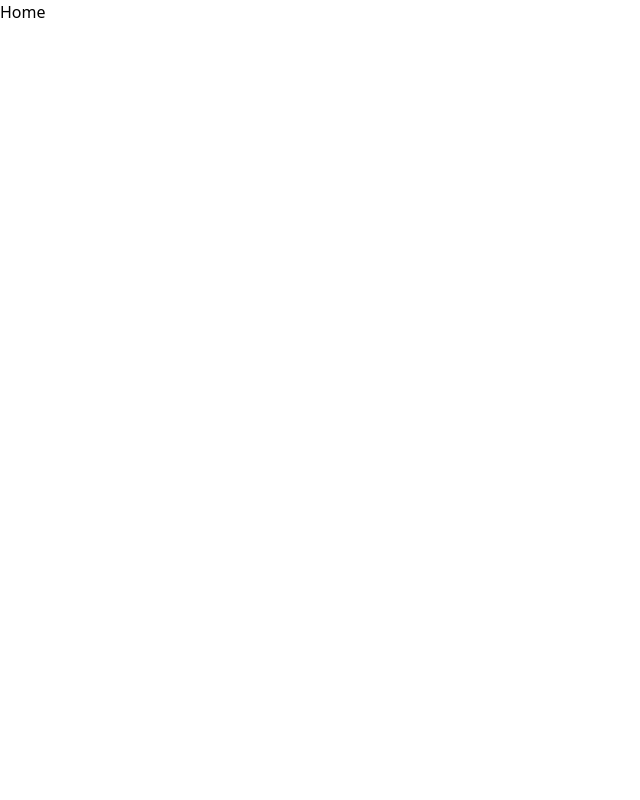
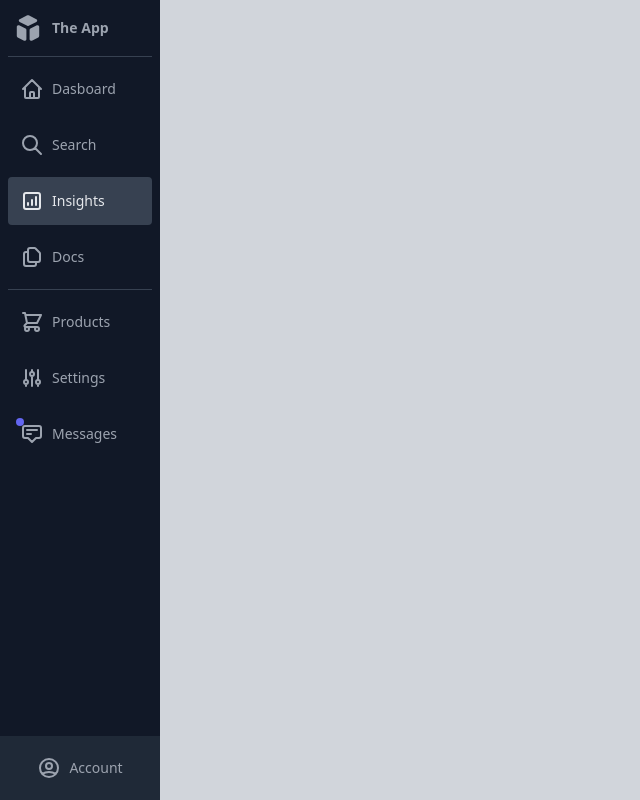
Before and after one commit to subashstanz/React-FireBase-Chat, a Next.js app: page /home in a window 1280 px wide. Shown: the whole page, without its empty margins (0-640 px from the left). Built offline with nearby package versions, Linux system fonts and the light colour scheme.

Commit message:
[WIP] Addded sidebar to the home page

```diff
--- /dev/null
+++ b/components/sideBar.tsx
@@ -0,0 +1,73 @@
+import React from "react";
+
+type Props = {};
+
+function SideBar({}: Props) {
+  return (
+    <div className="flex flex-col items-center w-40 h-full overflow-hidden text-gray-400 bg-gray-900 ">
+    <a className="flex items-center w-full px-3 mt-3" href="#">
+        <svg className="w-8 h-8 fill-current" xmlns="http://www.w3.org/2000/svg" viewBox="0 0 20 20" fill="currentColor">
+            <path d="M11 17a1 1 0 001.447.894l4-2A1 1 0 0017 15V9.236a1 1 0 00-1.447-.894l-4 2a1 1 0 00-.553.894V17zM15.211 6.276a1 1 0 000-1.788l-4.764-2.382a1 1 0 00-.894 0L4.789 4.488a1 1 0 000 1.788l4.764 2.382a1 1 0 00.894 0l4.764-2.382zM4.447 8.342A1 1 0 003 9.236V15a1 1 0 00.553.894l4 2A1 1 0 009 17v-5.764a1 1 0 00-.553-.894l-4-2z" />
+        </svg>
+        <span className="ml-2 text-sm font-bold">The App</span>
+    </a>
+    <div className="w-full px-2">
+        <div className="flex flex-col items-center w-full mt-3 border-t border-gray-700">
+            <a className="flex items-center w-full h-12 px-3 mt-2 rounded hover:bg-gray-700 hover:text-gray-300" href="#">
+                <svg className="w-6 h-6 stroke-current" xmlns="http://www.w3.org/2000/svg" fill="none" viewBox="0 0 24 24" stroke="currentColor">
+                    <path stroke-linecap="round" stroke-linejoin="round" stroke-width="2" d="M3 12l2-2m0 0l7-7 7 7M5 10v10a1 1 0 001 1h3m10-11l2 2m-2-2v10a1 1 0 01-1 1h-3m-6 0a1 1 0 001-1v-4a1 1 0 011-1h2a1 1 0 011 1v4a1 1 0 001 1m-6 0h6" />
+                </svg>
+                <span className="ml-2 text-sm font-medium">Dasboard</span>
+            </a>
+            <a className="flex items-center w-full h-12 px-3 mt-2 rounded hover:bg-gray-700 hover:text-gray-300" href="#">
+                <svg className="w-6 h-6 stroke-current" xmlns="http://www.w3.org/2000/svg" fill="none" viewBox="0 0 24 24" stroke="currentColor">
+                    <path stroke-linecap="round" stroke-linejoin="round" stroke-width="2" d="M21 21l-6-6m2-5a7 7 0 11-14 0 7 7 0 0114 0z" />
+                </svg>
+                <span className="ml-2 text-sm font-medium">Search</span>
+            </a>
+            <a className="flex items-center w-full h-12 px-3 mt-2 text-gray-200 bg-gray-700 rounded" href="#">
+                <svg className="w-6 h-6 stroke-current" xmlns="http://www.w3.org/2000/svg" fill="none" viewBox="0 0 24 24" stroke="currentColor">
+                    <path stroke-linecap="round" stroke-linejoin="round" stroke-width="2" d="M16 8v8m-4-5v5m-4-2v2m-2 4h12a2 2 0 002-2V6a2 2 0 00-2-2H6a2 2 0 00-2 2v12a2 2 0 002 2z" />
+                </svg>
+                <span className="ml-2 text-sm font-medium">Insights</span>
+            </a>
+            <a className="flex items-center w-full h-12 px-3 mt-2 rounded hover:bg-gray-700 hover:text-gray-300" href="#">
+                <svg className="w-6 h-6 stroke-current" xmlns="http://www.w3.org/2000/svg" fill="none" viewBox="0 0 24 24" stroke="currentColor">
+                    <path stroke-linecap="round" stroke-linejoin="round" stroke-width="2" d="M8 7v8a2 2 0 002 2h6M8 7V5a2 2 0 012-2h4.586a1 1 0 01.707.293l4.414 4.414a1 1 0 01.293.707V15a2 2 0 01-2 2h-2M8 7H6a2 2 0 00-2 2v10a2 2 0 002 2h8a2 2 0 002-2v-2" />
+                </svg>
+                <span className="ml-2 text-sm font-medium">Docs</span>
+            </a>
+        </div>
+        <div className="flex flex-col items-center w-full mt-2 border-t border-gray-700">
+            <a className="flex items-center w-full h-12 px-3 mt-2 rounded hover:bg-gray-700 hover:text-gray-300" href="#">
+                <svg className="w-6 h-6 stroke-current" xmlns="http://www.w3.org/2000/svg" fill="none" viewBox="0 0 24 24" stroke="currentColor">
+                    <path stroke-linecap="round" stroke-linejoin="round" stroke-width="2" d="M3 3h2l.4 2M7 13h10l4-8H5.4M7 13L5.4 5M7 13l-2.293 2.293c-.63.63-.184 1.707.707 1.707H17m0 0a2 2 0 100 4 2 2 0 000-4zm-8 2a2 2 0 11-4 0 2 2 0 014 0z" />
+                </svg>
+                <span className="ml-2 text-sm font-medium">Products</span>
+            </a>
+            <a className="flex items-center w-full h-12 px-3 mt-2 rounded hover:bg-gray-700 hover:text-gray-300" href="#">
+                <svg className="w-6 h-6 stroke-current"  xmlns="http://www.w3.org/2000/svg" fill="none" viewBox="0 0 24 24" stroke="currentColor">
+                    <path stroke-linecap="round" stroke-linejoin="round" stroke-width="2" d="M12 6V4m0 2a2 2 0 100 4m0-4a2 2 0 110 4m-6 8a2 2 0 100-4m0 4a2 2 0 110-4m0 4v2m0-6V4m6 6v10m6-2a2 2 0 100-4m0 4a2 2 0 110-4m0 4v2m0-6V4" />
+                </svg>
+                <span className="ml-2 text-sm font-medium">Settings</span>
+            </a>
+            <a className="relative flex items-center w-full h-12 px-3 mt-2 rounded hover:bg-gray-700 hover:text-gray-300" href="#">
+                <svg className="w-6 h-6 stroke-current" xmlns="http://www.w3.org/2000/svg" fill="none" viewBox="0 0 24 24" stroke="currentColor">
+                    <path stroke-linecap="round" stroke-linejoin="round" stroke-width="2" d="M7 8h10M7 12h4m1 8l-4-4H5a2 2 0 01-2-2V6a2 2 0 012-2h14a2 2 0 012 2v8a2 2 0 01-2 2h-3l-4 4z" />
+                </svg>
+                <span className="ml-2 text-sm font-medium">Messages</span>
+                <span className="absolute top-0 left-0 w-2 h-2 mt-2 ml-2 bg-indigo-500 rounded-full"></span>
+            </a>
+        </div>
+    </div>
+    <a className="flex items-center justify-center w-full h-16 mt-auto bg-gray-800 hover:bg-gray-700 hover:text-gray-300" href="#">
+        <svg className="w-6 h-6 stroke-current" xmlns="http://www.w3.org/2000/svg" fill="none" viewBox="0 0 24 24" stroke="currentColor">
+            <path stroke-linecap="round" stroke-linejoin="round" stroke-width="2" d="M5.121 17.804A13.937 13.937 0 0112 16c2.5 0 4.847.655 6.879 1.804M15 10a3 3 0 11-6 0 3 3 0 016 0zm6 2a9 9 0 11-18 0 9 9 0 0118 0z" />
+        </svg>
+        <span className="ml-2 text-sm font-medium">Account</span>
+    </a>
+</div>
+  );
+}
+
+export default SideBar;
--- a/package.json
+++ b/package.json
@@ -13,7 +13,10 @@
     "react": "^18.2.0",
     "react-dom": "^18.2.0",
     "react-redux": "^8.0.5",
-    "redux": "^4.2.0"
+    "redux": "^4.2.0",
+    "redux-devtools-extension": "^2.13.9",
+    "redux-thunk": "^2.4.2",
+    "victory": "^36.6.8"
   },
   "devDependencies": {
     "@types/node": "^12.12.21",
--- a/pages/home.tsx
+++ b/pages/home.tsx
@@ -1,9 +1,23 @@
+import {
+  VictoryArea,
+  VictoryAxis,
+  VictoryChart,
+  VictoryHistogram,
+  VictoryLine,
+  VictoryScatter,
+  VictoryTooltip,
+  VictoryVoronoiContainer,
+  VictoryZoomContainer,
+} from "victory";
+import SideBar from "../components/sideBar";
 import { useAuthData } from "../redux/selector/authSelector";
 
 const Home = () => {
-    const data = useAuthData()
-    console.log('data',data)
-  return <div>Home</div>;
+  const data = useAuthData();
+  console.log("data", data);
+  return (
+    <div className="flex  w-screen h-screen bg-gray-300"><SideBar /></div>
+  );
 };
 
 export default Home;
--- a/redux/reducer/authReducer.ts
+++ b/redux/reducer/authReducer.ts
@@ -1,6 +1,6 @@
 import { LOGIN_USER, LOGOUT_USER } from "../action-types/authActionType";
 
-const INITIAL_STATE = {
+export const INITIAL_STATE = {
   userName: "",
   imageURL: "",
   userEmail: "",
--- a/redux/store.ts
+++ b/redux/store.ts
@@ -1,21 +1,10 @@
-import { legacy_createStore as createStore, applyMiddleware, compose } from "redux";
-
+import { applyMiddleware, legacy_createStore as createStore } from "redux";
+import { composeWithDevTools } from "redux-devtools-extension";
 import thunk from "redux-thunk";
 import rootReducer from "./reducer/rootReducer";
 
-export default function configureStore(preloadedState) {
-  const middlewares = [thunk];
-  const middlewareEnhancer = applyMiddleware(...middlewares);
-
-  const storeEnhancers = [middlewareEnhancer];
-
-  const composedEnhancer = compose(...storeEnhancers);
-
-  const store = createStore(
-    rootReducer,
-    undefined,
-    composedEnhancer as any
-  );
-
-  return store;
+export default function configureStore() {
+  const middlewareEnhancer = applyMiddleware(thunk);
+  const composedEnhancers = composeWithDevTools(middlewareEnhancer);
+  return createStore(rootReducer, undefined, composedEnhancers);
 }
--- a/tailwind.config.js
+++ b/tailwind.config.js
@@ -2,6 +2,7 @@ module.exports = {
   mode: "jit",
   purge: [
     "./pages/**/*.{js,ts,jsx,tsx}",
+    "./components/**/*.{js,ts,jsx,tsx}",
   ],
   darkMode: false, // or 'media' or 'class'
   theme: {
```
Also changed, not shown: redux/useContext.ts (added, +24 -0 lines), 2 other files (tests, documents, lock files or other folders).
